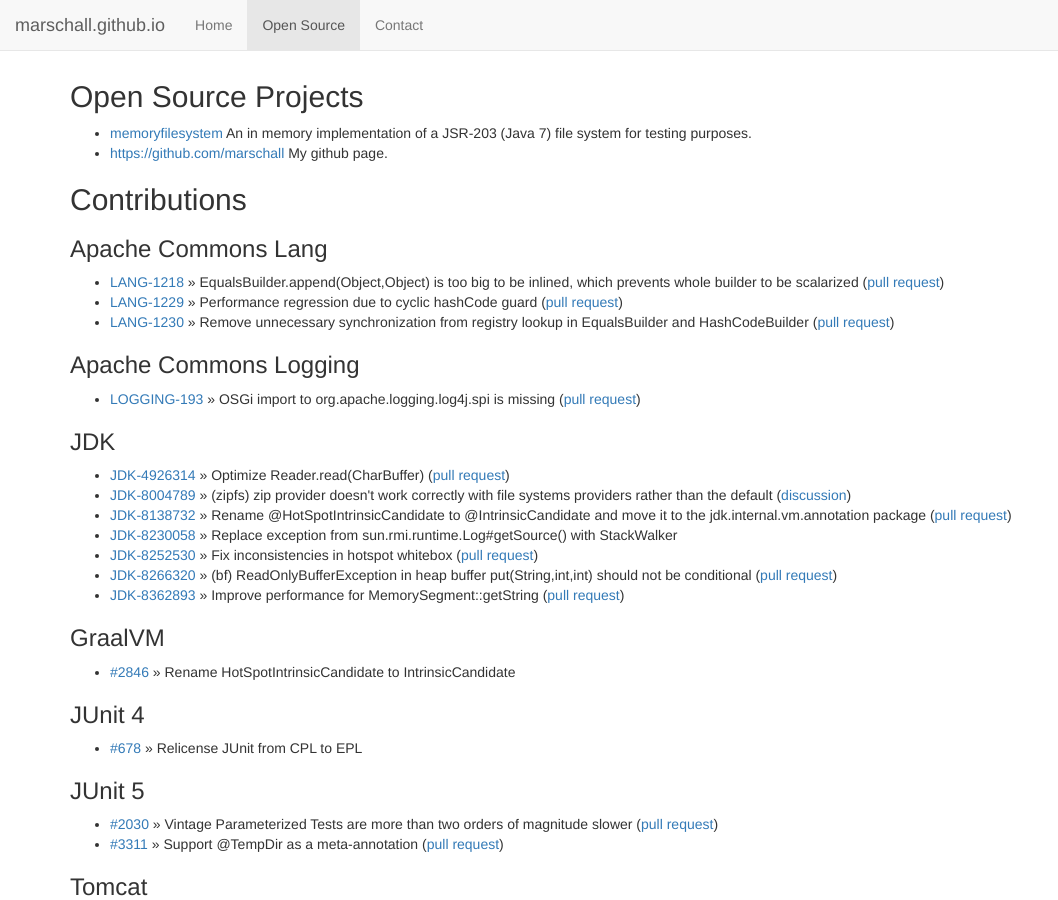
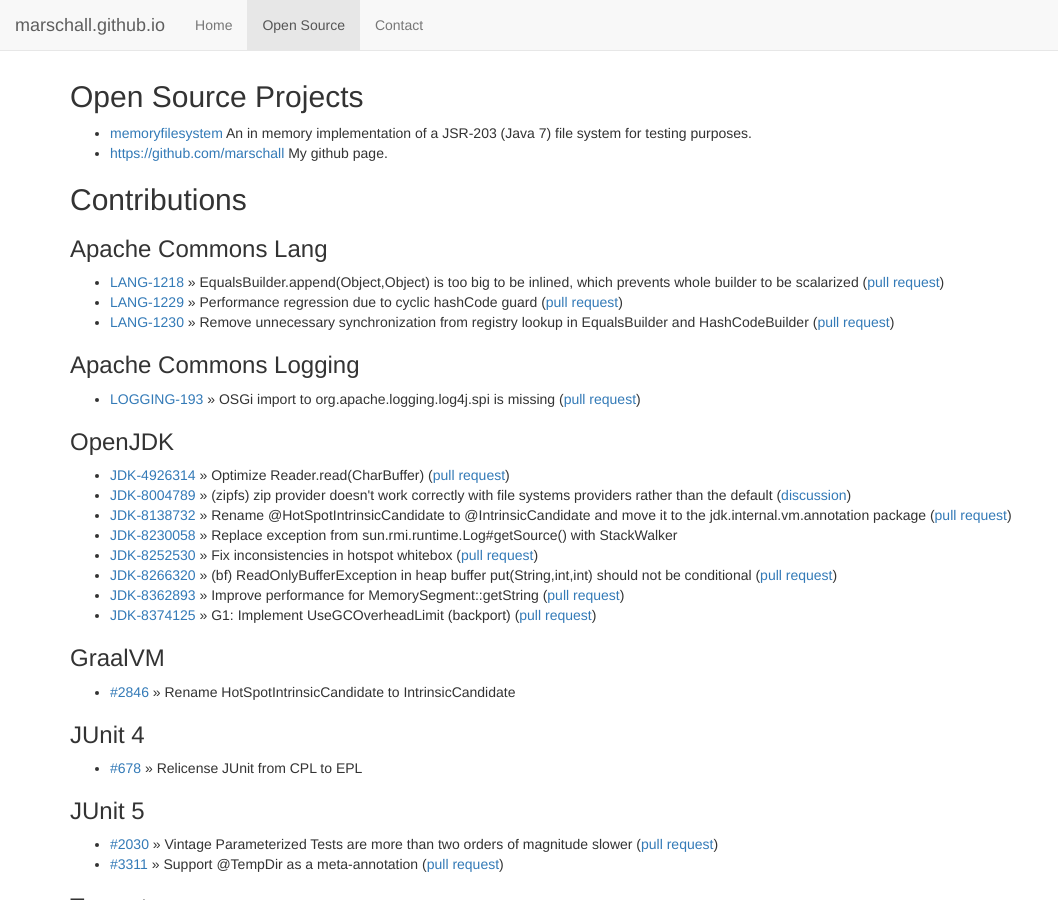
Before and after one commit to marschall/marschall.github.com, a Jekyll site: the page built from open-source.html, in a window 1280 px wide and 900 px high. Shown: the whole window, without its empty margins (0-1058 px from the left). Built offline with Jekyll 4.4.1, drawn with Linux system fonts in a browser that asks for light colours.

Commit message:
add JDK-8374125

```diff
--- a/open-source.html
+++ b/open-source.html
@@ -22,7 +22,7 @@
 <ul>
   <li><a href="https://issues.apache.org/jira/browse/LOGGING-193">LOGGING-193</a> &raquo; OSGi import to org.apache.logging.log4j.spi is missing (<a href="https://github.com/apache/commons-logging/pull/268">pull request</a>)</li>
 </ul>
-<h3>JDK</h3>
+<h3>OpenJDK</h3>
 <ul>
   <li><a href="https://bugs.openjdk.java.net/browse/JDK-4926314">JDK-4926314</a> &raquo; Optimize Reader.read(CharBuffer) (<a href="https://github.com/openjdk/jdk/pull/1915">pull request</a>)</li>
   <li><a href="https://bugs.openjdk.java.net/browse/JDK-8004789">JDK-8004789</a> &raquo; (zipfs) zip provider doesn't work correctly with file systems providers rather than the default (<a href="http://mail.openjdk.java.net/pipermail/nio-dev/2012-December/002060.html">discussion</a>)</li>
@@ -31,6 +31,8 @@
   <li><a href="https://bugs.openjdk.java.net/browse/JDK-8252530">JDK-8252530</a> &raquo; Fix inconsistencies in hotspot whitebox (<a href="https://github.com/openjdk/jdk/pull/3924">pull request</a>)</li>
   <li><a href="https://bugs.openjdk.java.net/browse/JDK-8266320">JDK-8266320</a> &raquo; (bf) ReadOnlyBufferException in heap buffer put(String,int,int) should not be conditional (<a href="https://github.com/openjdk/jdk/pull/3809">pull request</a>)</li>
   <li><a href="https://bugs.openjdk.java.net/browse/JDK-8362893">JDK-8362893</a> &raquo; Improve performance for MemorySegment::getString (<a href="https://github.com/openjdk/jdk/pull/26493">pull request</a>)</li>
+  <li><a href="https://bugs.openjdk.org/browse/JDK-8374125">JDK-8374125</a> &raquo; G1: Implement UseGCOverheadLimit (backport) (<a href="https://github.com/openjdk/jdk21u-dev/pull/2682">pull request</a>)</li>
+
 </ul>
 <h3>GraalVM</h3>
 <ul>
```
